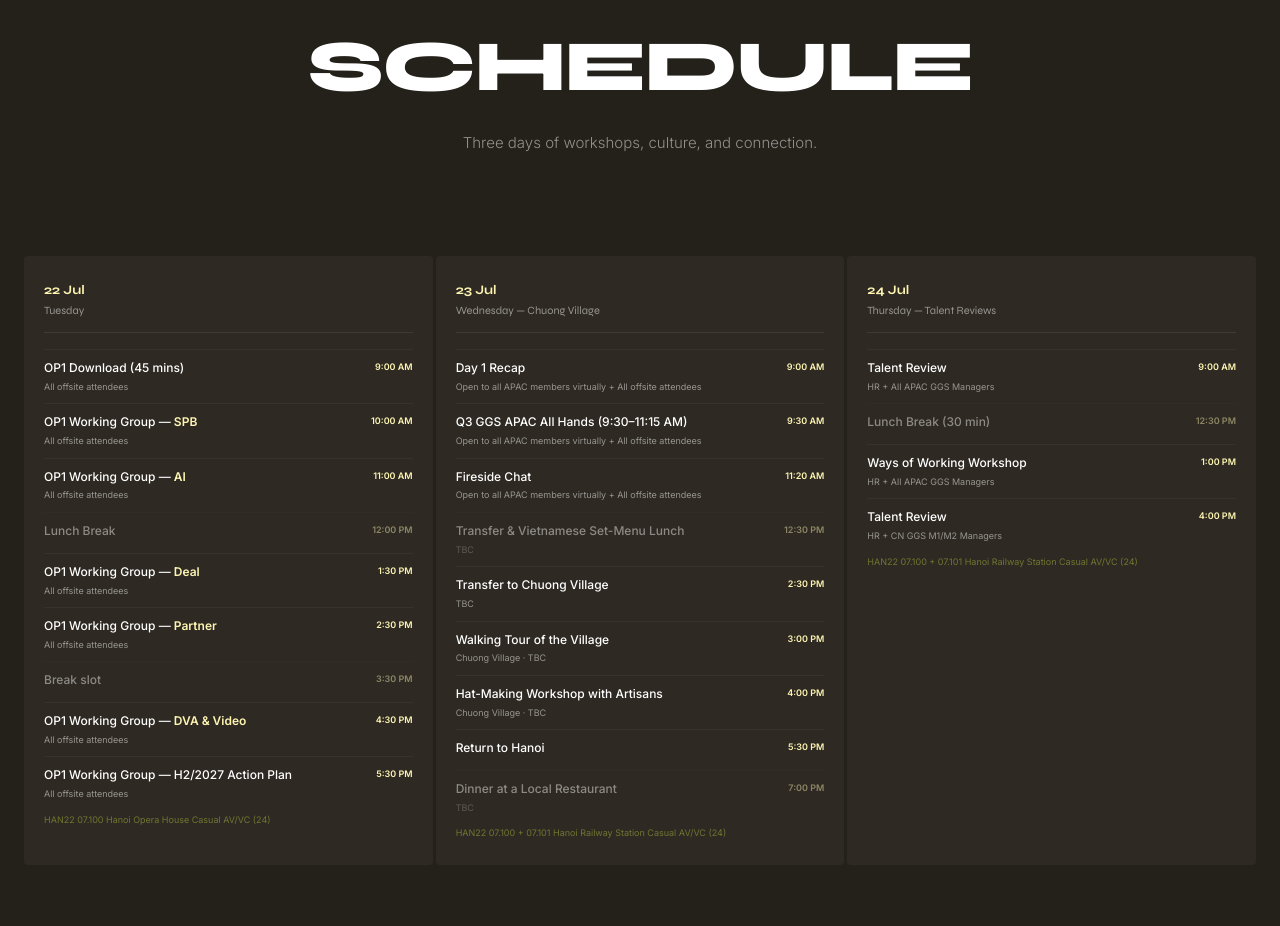
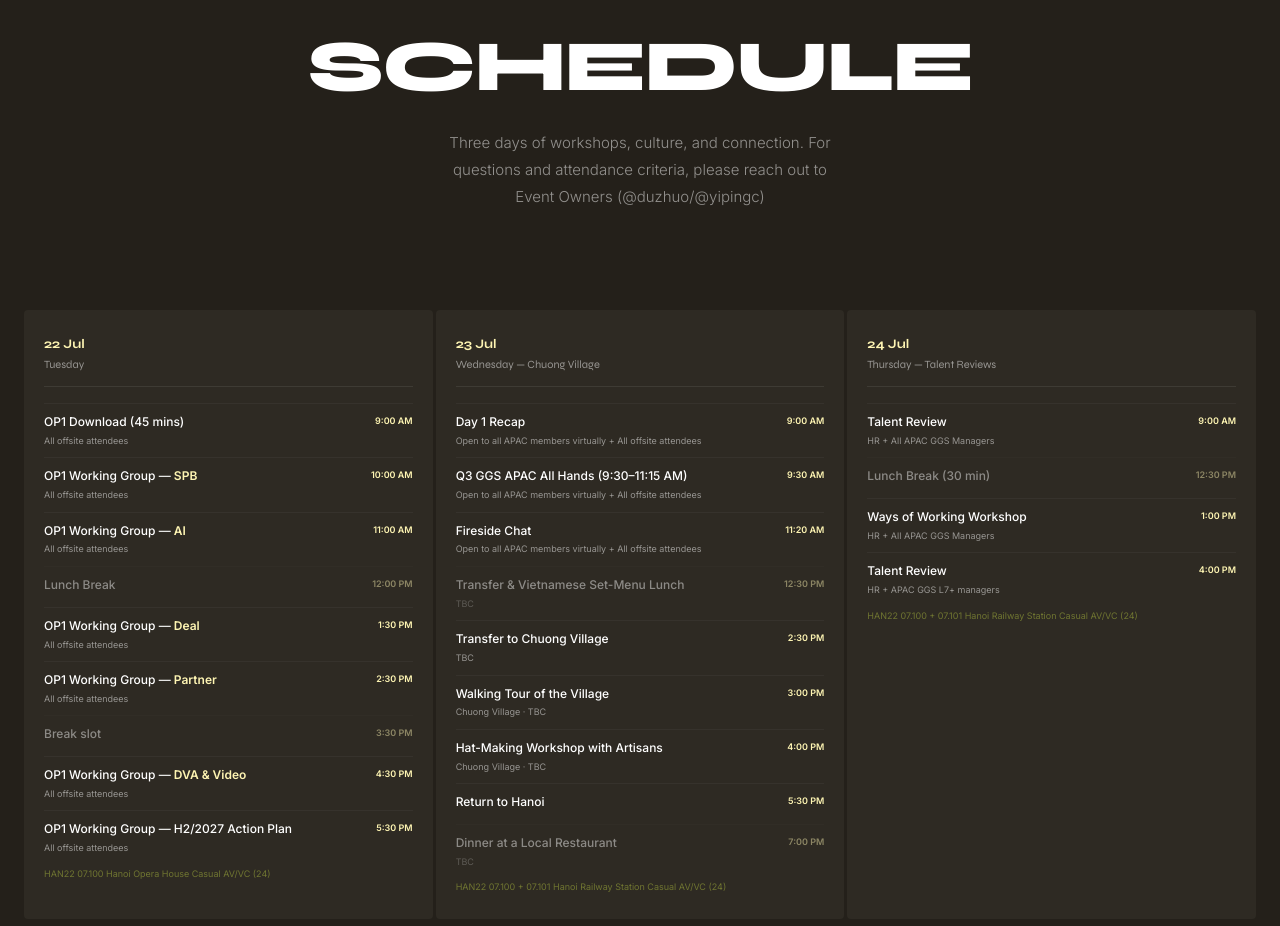
Before and after one commit to hanoioffsite/welcome, a plain HTML site: page index.html in a window 1280 px wide. Shown: the part 9960-10886 px from the top of the page. Drawn offline with Linux system fonts and the light colour scheme.

Commit message:
Update index.html

```diff
--- a/index.html
+++ b/index.html
@@ -1110,7 +1110,7 @@ body {
 <!-- ═══ SCHEDULE ═══ -->
 <div class="big-text reveal" id="schedule">
   <h2>SCHEDULE</h2>
-  <p>Three days of workshops, culture, and connection.</p>
+  <p>Three days of workshops, culture, and connection. For questions and attendance criteria, please reach out to Event Owners (@duzhuo/@yipingc)</p>
 </div>
 
 <div class="schedule-section reveal">
@@ -1211,7 +1211,7 @@ body {
       </div>
       <div class="sched-block">
         <div class="block-top"><span class="block-title">Talent Review</span><span class="block-time">4:00 PM</span></div>
-        <span class="block-attendees">HR + CN GGS M1/M2 Managers</span>
+        <span class="block-attendees">HR + APAC GGS L7+ managers</span>
       </div>
 
       <span class="block-location">HAN22 07.100 + 07.101 Hanoi Railway Station Casual AV/VC (24)</span>
```
